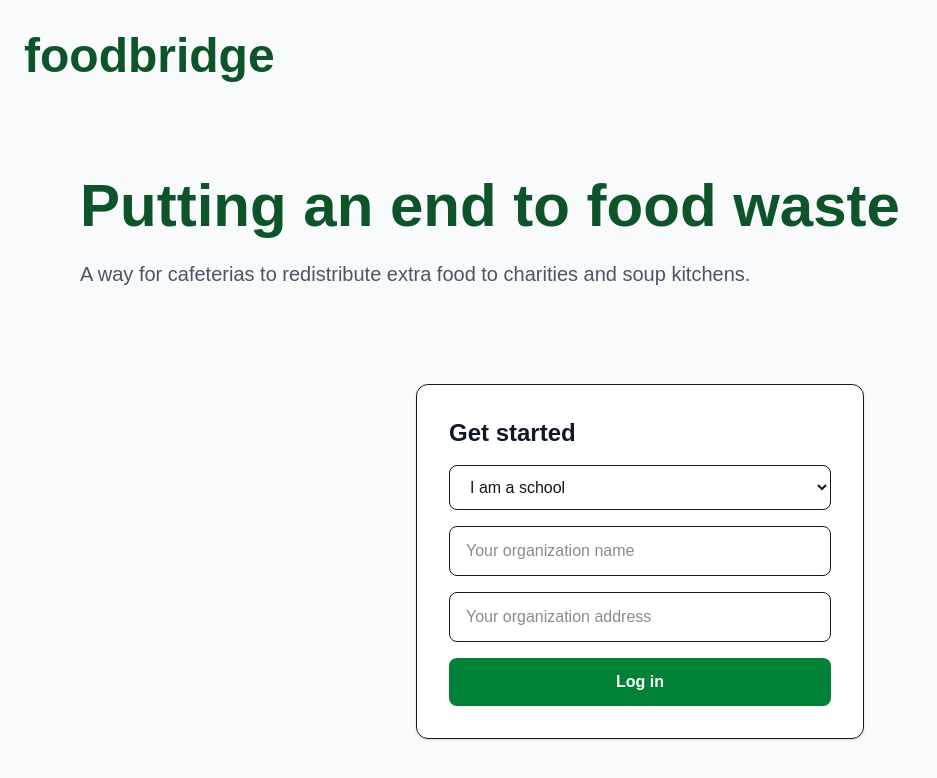
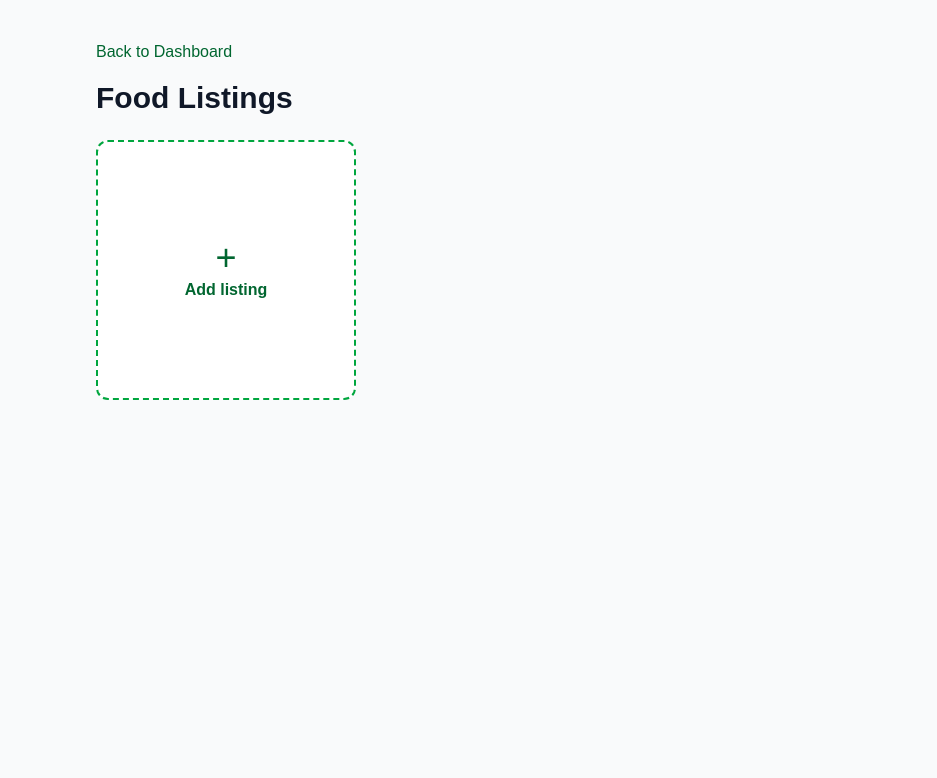
Before and after one commit to julia-sheu-js/hackathon27, a Next.js app: page / in a window 1280 px wide. Shown: the top 778 px of the page, without its empty margins (0-937 px from the left). Built offline with nearby package versions, Linux system fonts and the light colour scheme.

Commit message:
added page for food listings

```diff
--- a/app/page.tsx
+++ b/app/page.tsx
@@ -1,84 +1,229 @@
 
-'use client';
+"use client";
 
-import { useState } from "react";
-import { useRouter } from "next/navigation";
+import { Suspense, useEffect, useState, type FormEvent } from "react";
+import Link from "next/link";
+import { useSearchParams } from "next/navigation";
 
-export default function Login() {
-  const router = useRouter();
+type FoodListing = {
+  id: string;
+  food: string;
+  grams: number;
+};
 
-  const [role, setRole] = useState<"school" | "charity">("school");
-  const [name, setName] = useState("");
-  const [address, setAddress] = useState("");
+function FoodListingsContent() {
+  const searchParams = useSearchParams();
+  const dashboardHref = `/home?${searchParams.toString()}`;
 
-  function handleLogin() {
-    if (!name.trim() || !address.trim()) {
-      alert("Please enter your organization name and address.");
-      return;
+if (searchParams.get("role") === "charity") {
+  return <CharityListings dashboardHref={dashboardHref} />;
+}
+
+  const name = searchParams.get("name") || "there";
+  const address = searchParams.get("address") || "";
+  const storageKey = `foodbridge:listings:${JSON.stringify([name, address])}`;
+
+  return (
+    <SchoolListings
+      key={storageKey}
+      storageKey={storageKey}
+      dashboardHref={dashboardHref}
+    />
+  );
+}
+
+function CharityListings({ dashboardHref }: { dashboardHref: string }) {
+  const [listings, setListings] = useState<FoodListing[]>([]);
+
+  useEffect(() => {
+    const allListings: FoodListing[] = [];
+    const prefix = "foodbridge:listings:";
+
+    for (let index = 0; index < localStorage.length; index++) {
+      const key = localStorage.key(index);
+      if (!key?.startsWith(prefix)) continue;
+
+      const savedListings = localStorage.getItem(key);
+      if (savedListings) {
+        const schoolListings: FoodListing[] = JSON.parse(savedListings);
+        allListings.push(...schoolListings);
+      }
     }
 
-    const params = new URLSearchParams({
-      role,
-      name: name.trim(),
-      address: address.trim(),
-    });
-
-    router.push(`/home?${params.toString()}`);
-  }
+    setListings(allListings);
+  }, []);
 
   return (
-    <main className="min-h-screen bg-gray-50 px-6 py-8">
-      <header>
-        <h1 className="text-5xl font-bold text-green-900">
-          foodbridge
+    <main className="min-h-screen bg-gray-50">
+      <div className="mx-auto max-w-6xl px-8 py-10">
+        <Link href={dashboardHref} className="font-medium text-green-800">
+          Back to Dashboard
+        </Link>
+
+        <h1 className="mb-6 mt-4 text-3xl font-bold text-gray-900">
+          Browse Food
         </h1>
-      </header>
 
-      <section className="py-24 px-4 max-w-6xl mx-auto">
-        <h2 className="text-5xl md:text-6xl font-bold text-green-900">
-          Putting an end to food waste
-        </h2>
-
-        <p className="text-xl text-gray-600 mt-6 max-w-2xl">
-          A way for cafeterias to redistribute extra food to charities and soup kitchens.
-        </p>
-      </section>
-
-      <div className="flex flex-col max-w-md gap-4 mx-auto bg-white p-8 rounded-xl shadow-sm border">
-        <h2 className="text-2xl font-bold text-gray-900">
-          Get started
-        </h2>
-
-        <select
-          value={role}
-          onChange={(e) => setRole(e.target.value as "school" | "charity")}
-          className="border rounded-lg px-4 py-3"
-        >
-          <option value="school">I am a school</option>
-          <option value="charity">I am a charity</option>
-        </select>
-
-        <input
-          placeholder="Your organization name"
-          value={name}
-          onChange={(e) => setName(e.target.value)}
-          className="border rounded-lg px-4 py-3"
-        />
-
-        <input
-          placeholder="Your organization address"
-          value={address}
-          onChange={(e) => setAddress(e.target.value)}
-          className="border rounded-lg px-4 py-3"
-        />
-
-        <button
-          onClick={handleLogin}
-          className="bg-green-700 hover:bg-green-800 text-white font-semibold py-3 rounded-lg"
-        >
-          Log in
-        </button>
+        {listings.length === 0 ? (
+          <p className="text-gray-600">No food listings yet.</p>
+        ) : (
+          <div className="grid grid-cols-2 gap-4 sm:grid-cols-3 lg:grid-cols-4">
+            {listings.map((listing) => (
+              <article
+                key={listing.id}
+                className="flex aspect-square min-w-0 flex-col justify-center rounded-xl border bg-white p-4 shadow-sm"
+              >
+                <h2 className="break-words text-lg font-semibold text-gray-900">
+                  {listing.food}
+                </h2>
+                <p className="mt-1 text-gray-600">{listing.grams} g</p>
+              </article>
+            ))}
+          </div>
+        )}
       </div>
     </main>
   );
 }
+
+function SchoolListings({
+  storageKey,
+  dashboardHref,
+}: {
+  storageKey: string;
+  dashboardHref: string;
+}) {
+  const [listings, setListings] = useState<FoodListing[]>([]);
+  const [isFormOpen, setIsFormOpen] = useState(false);
+  const [food, setFood] = useState("");
+  const [grams, setGrams] = useState("");
+
+  useEffect(() => {
+    const savedListings = localStorage.getItem(storageKey);
+    setListings(savedListings ? JSON.parse(savedListings) : []);
+  }, [storageKey]);
+
+  function closeForm() {
+    setIsFormOpen(false);
+    setFood("");
+    setGrams("");
+  }
+
+  function addListing(event: FormEvent<HTMLFormElement>) {
+    event.preventDefault();
+
+    const foodName = food.trim();
+    const weight = Number(grams);
+
+    if (!foodName || !Number.isSafeInteger(weight) || weight < 1) {
+      return;
+    }
+
+    const updatedListings = [
+      ...listings,
+      { id: crypto.randomUUID(), food: foodName, grams: weight },
+    ];
+
+    localStorage.setItem(storageKey, JSON.stringify(updatedListings));
+    setListings(updatedListings);
+    closeForm();
+  }
+
+  return (
+    <main className="min-h-screen bg-gray-50">
+      <div className="mx-auto max-w-6xl px-8 py-10">
+        <Link href={dashboardHref} className="font-medium text-green-800">
+          Back to Dashboard
+        </Link>
+
+        <h1 className="mb-6 mt-4 text-3xl font-bold text-gray-900">
+          Food Listings
+        </h1>
+
+        {isFormOpen && (
+          <form
+            onSubmit={addListing}
+            className="mb-6 flex max-w-md flex-col gap-4 rounded-xl border bg-white p-6"
+          >
+            <h2 className="text-xl font-semibold text-gray-900">Add food</h2>
+
+            <label className="flex flex-col gap-1 text-gray-900">
+              What food?
+              <input
+                autoFocus
+                required
+                value={food}
+                onChange={(event) => setFood(event.target.value)}
+                className="rounded-lg border px-3 py-2"
+                placeholder="e.g. Cooked rice"
+              />
+            </label>
+
+            <label className="flex flex-col gap-1 text-gray-900">
+              How much in grams?
+              <input
+                type="number"
+                min="1"
+                step="1"
+                required
+                value={grams}
+                onChange={(event) => setGrams(event.target.value)}
+                className="rounded-lg border px-3 py-2"
+                placeholder="e.g. 500"
+              />
+            </label>
+
+            <div className="flex gap-3">
+              <button
+                type="submit"
+                disabled={!food.trim() || !grams}
+                className="rounded-lg bg-green-700 px-4 py-2 font-semibold text-white disabled:opacity-50"
+              >
+                Done
+              </button>
+              <button
+                type="button"
+                onClick={closeForm}
+                className="rounded-lg border px-4 py-2 text-gray-700"
+              >
+                Cancel
+              </button>
+            </div>
+          </form>
+        )}
+
+        <div className="grid grid-cols-2 gap-4 sm:grid-cols-3 lg:grid-cols-4">
+          <button
+            type="button"
+            onClick={() => setIsFormOpen(true)}
+            aria-expanded={isFormOpen}
+            className="flex aspect-square flex-col items-center justify-center rounded-xl border-2 border-dashed border-green-600 bg-white text-green-800 hover:bg-green-50"
+          >
+            <span aria-hidden="true" className="text-4xl">+</span>
+            <span className="font-semibold">Add listing</span>
+          </button>
+
+          {listings.map((listing) => (
+            <article
+              key={listing.id}
+              className="flex aspect-square min-w-0 flex-col justify-center rounded-xl border bg-white p-4 shadow-sm"
+            >
+              <h2 className="break-words text-lg font-semibold text-gray-900">
+                {listing.food}
+              </h2>
+              <p className="mt-1 text-gray-600">{listing.grams} g</p>
+            </article>
+          ))}
+        </div>
+      </div>
+    </main>
+  );
+}
+
+export default function FoodListingsPage() {
+  return (
+    <Suspense fallback={<main className="min-h-screen bg-gray-50" />}>
+      <FoodListingsContent />
+    </Suspense>
+  );
+}
```
